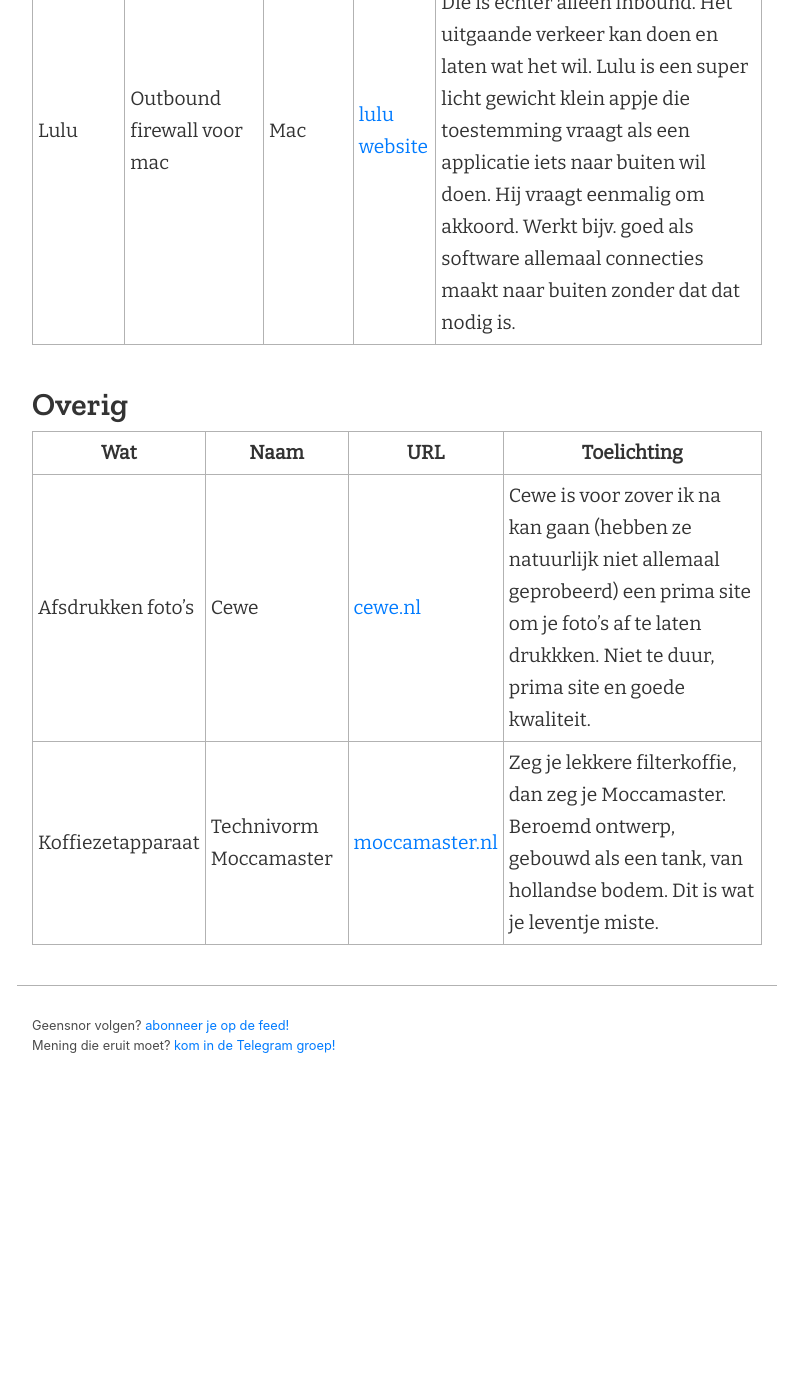
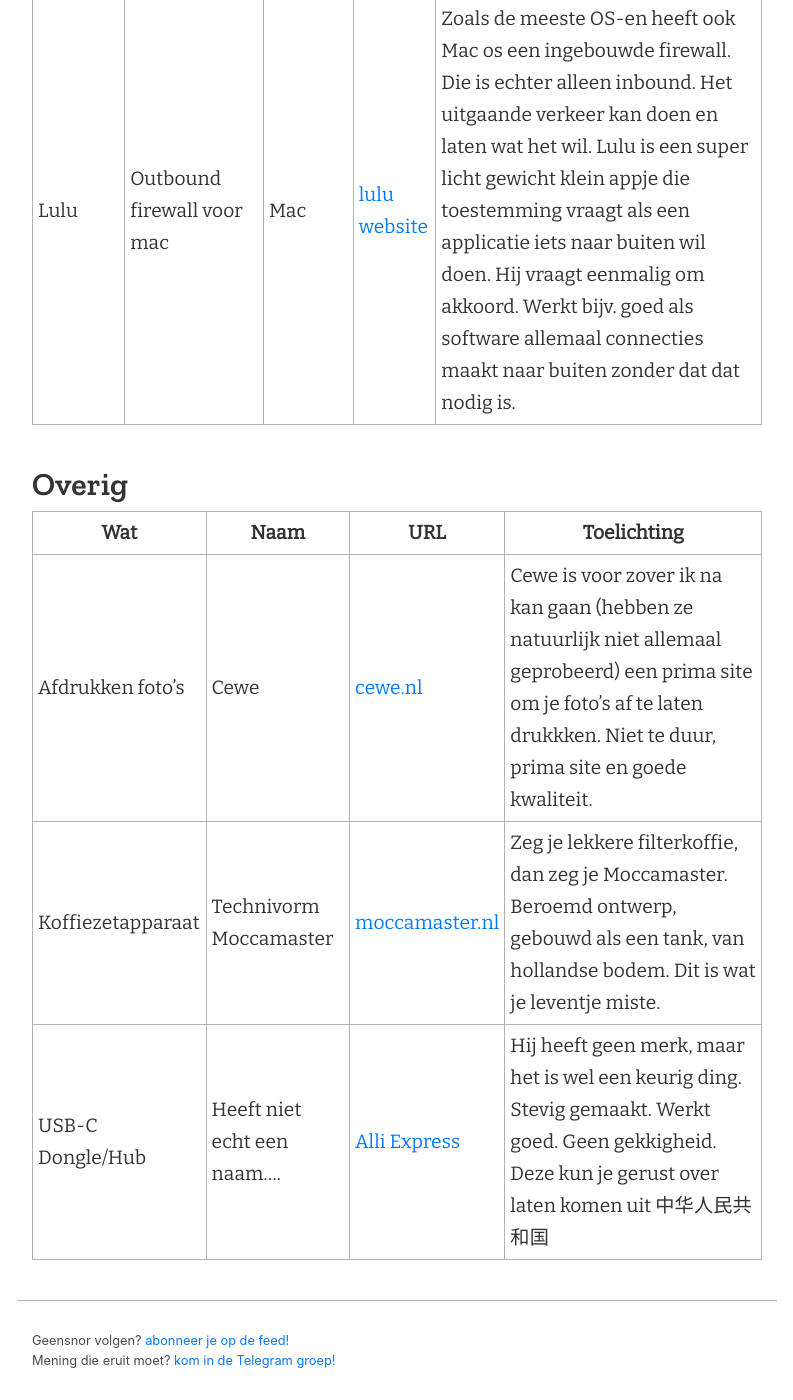
Before and after one commit to geensnor/geensnor.nl, a Jekyll site: the page built from pages/tips.md, in a window 1280 px wide and 1400 px high, scrolled down 3067 px. Shown: the whole window, without its empty margins (243-1036 px from the left). Built offline with Jekyll 4.4.1, drawn with Linux system fonts in a browser that asks for light colours; before the commit the page ends 4152 px from its top, so only the background shows below that; some of the changed text lies outside the part shown.

Commit message:
nieuwe tip
en wat details

```diff
--- a/pages/tips.md
+++ b/pages/tips.md
@@ -6,8 +6,11 @@
 
 Wij van geensnor.nl proberen nogal eens wat uit. Als iets echt goed is, delen we dat natuurlijk maar al te graag!
 
+Behalve de lijst hieronder, schrijven we soms ook nog een bericht in de categorie "tips". Ga daarvoor naar [alle berichten](alle_berichten.html#Tips).
+
 
 ## Fiets
+
 Racefiets of gewone fiets.
 
 | Wat | Naam | URL | Toelichting |
@@ -30,17 +33,19 @@
 
 
 ## Eten en drinken
+
 Als je buiten de deur wilt eten of drinken kun je het beste op [Geensnor Adviseert](https://advies.geensnor.nl) kijken. Een bonte verzameling van eet en drink adviezen, verzamelt in de afgelopen jaren door de redactie van Geensnor. Meer dan 300 tips over de hele wereld zijn het bezoeken waard!
 
 Als je helaas aan huis bent gebonden is er ook geen man over boord. Geensnor verzamelde de besten recepten voor de thuiskok op [Wat eten we vandaag](https://geensnor.nl/watetenwevandaag/).
 
 Daarnaast hebben we ook nog een aantal losse tips, bij elkaar gebracht in een handige tabel:
 
-| Wat          | Naam                                         | URL                                          | Toelichting                                                  |
-| ------------ | -------------------------------------------- | -------------------------------------------- | ------------------------------------------------------------ |
-| Koffie bonen | **Moyee coffee** - Ethiopia **double** blend | [Moyee coffee](https://www.moyeecoffeec.com) | Lekkere koffie, beetje fruitig en niet zo lomp als DE. Zit ook zuurtje in. Gewone hollandse filterkoffie ontmoet hipster chemex opgietkoffie. Beetje die tune van Douwe Egberts met die piano en gezelligheid.....in een obscuur berlijns koffiehutje waar ze je koffie met thermometers en weegschalen voor je bottelen. |
+| Wat          | Naam       | URL        | Toelichting             |
+| ------------ | ---------- | ---------- | ----------------------- |
+| Koffie bonen | **Moyee coffee** - Ethiopia **double** blend | [Moyee coffee](https://www.moyeecoffee.com) | Lekkere koffie, beetje fruitig en niet zo lomp als DE. Zit ook zuurtje in. Gewone hollandse filterkoffie ontmoet hipster chemex opgietkoffie. Beetje die tune van Douwe Egberts met die piano en gezelligheid.....in een obscuur berlijns koffiehutje waar ze je koffie met thermometers en weegschalen voor je bottelen. |
 
 ## Muziek
+
 [Geensnor Liederen op Spotify](https://open.spotify.com/playlist/2hNmcKMRceaxyCfF9jhBYy?si=YdmdWT1dRPmHauugxTxkYQ)
 
 ## Software
@@ -55,5 +60,6 @@
 
 |Wat|Naam    |URL|Toelichting|
 |---|--------|---|-----------|
-|Afsdrukken foto's|Cewe|[cewe.nl](https://cewe.nl)|Cewe is voor zover ik na kan gaan (hebben ze natuurlijk niet allemaal geprobeerd) een prima site om je foto's af te laten drukkken. Niet te duur, prima site en goede kwaliteit.|
+|Afdrukken foto's|Cewe|[cewe.nl](https://cewe.nl)|Cewe is voor zover ik na kan gaan (hebben ze natuurlijk niet allemaal geprobeerd) een prima site om je foto's af te laten drukkken. Niet te duur, prima site en goede kwaliteit.|
 |Koffiezetapparaat|Technivorm Moccamaster|[moccamaster.nl](https://www.moccamaster.nl)|Zeg je lekkere filterkoffie, dan zeg je Moccamaster. Beroemd ontwerp, gebouwd als een tank, van hollandse bodem. Dit is wat je leventje miste.|
+|USB-C Dongle/Hub|Heeft niet echt een naam....|[Alli Express](https://nl.aliexpress.com/item/4001305601600.html?spm=a2g0s.9042311.0.0.2b574c4dqmPTcW)|Hij heeft geen merk, maar het is wel een keurig ding. Stevig gemaakt. Werkt goed. Geen gekkigheid. Deze kun je gerust over laten komen uit 中华人民共和国|
```
